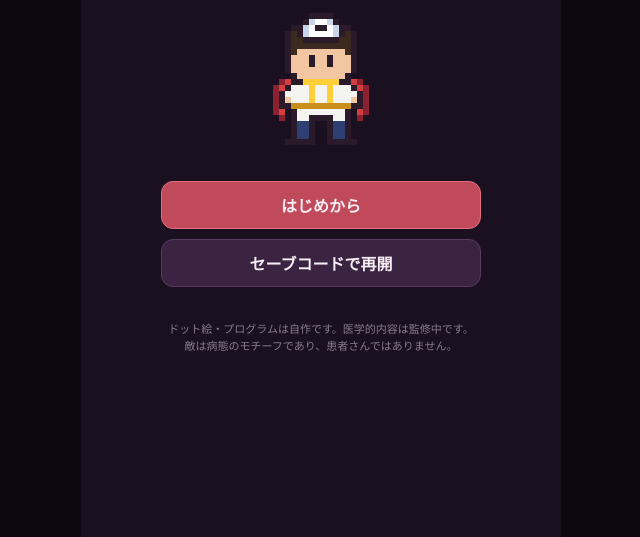
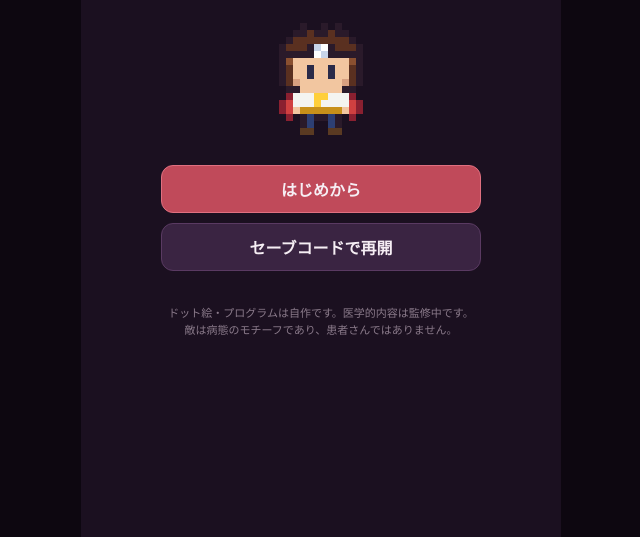
Before and after one commit to shoji-dot/jibika-quest, a website built with Vite: page index.html in a window 1280 px wide. Shown: the part 263-800 px from the top of the page, without its empty margins (319-959 px from the left). Built offline with nearby package versions, Linux system fonts and the light colour scheme.

Commit message:
v0.1.3 主人公を2頭身（16×16）に変更・画面を1.33倍に引いて広く表示
- N1 主人公を案Aの2頭身版（額帯鏡・赤マント・白衣、16×16）に変更。武器の重ね絵も2頭身用に描き直し
- 当たり判定（10×7）と座標の基準点は v0.1.2 と同じ
- N2 端末の実際の画素数で描画し、1ドット＝整数画素で論理サイズ約1.33倍に表示（画素比3→4画素、画素比2→3画素）
- 引いた画面でも暗幕の端が見えないよう暗幕テクスチャを 640→1024px に拡大
- アイコン・タイトルの主人公を更新
- テスト 51→55件

Co-Authored-By: Claude Opus 5.5 <noreply@anthropic.com>
Claude-Session: https://claude.ai/code/session_01Xt5m5piy5PT2sRf7f16uLM

```diff
--- a/package.json
+++ b/package.json
@@ -1,7 +1,7 @@
 {
   "name": "jibika-quest",
   "private": true,
-  "version": "0.1.2",
+  "version": "0.1.3",
   "description": "耳鼻科クエスト（仮称）— iPhone縦画面の2DアクションRPG（PWA）",
   "type": "module",
   "scripts": {
--- a/src/art/hero.ts
+++ b/src/art/hero.ts
@@ -1,212 +1,167 @@
-// 主人公（案A 額帯鏡の勇者・16×24）のドット絵と、手に持つ武器の重ね絵
-// 設計：docs/11_設計レビュー_v0.1.2（L1・L2・L4 承認済み）。すべて自作。
+// 主人公（案A 額帯鏡の勇者・2頭身・16×16）のドット絵と、手に持つ武器の重ね絵
+// 設計：docs/13_設計レビュー_v0.1.3（M7 承認済み）。すべて自作。等身だけを参考にしたオリジナルのデザイン。
 // 体の絵に武器の重ね絵を合成して使う。左向きは右向きを左右反転する。
 
 export const HERO_W = 16;
-export const HERO_H = 24;
+export const HERO_H = 16;
 
 export type HeroFrame = 'down0' | 'down1' | 'up0' | 'up1' | 'side0' | 'side1';
 export const HERO_FRAMES: readonly HeroFrame[] = ['down0', 'down1', 'up0', 'up1', 'side0', 'side1'];
 
 export const HERO_PALETTE: Record<string, string> = {
-  'G': '#6a7688',
-  'M': '#ffffff',
-  'R': '#8a2030',
-  'T': '#8a96a8',
-  'Y': '#c8901a',
-  'g': '#b8c2d0',
-  'h': '#3b2a20',
-  'k': '#2a1a2a',
-  'm': '#c8d4e8',
-  'n': '#6a4a2a',
-  'p': '#2d3f73',
-  'r': '#d04040',
-  's': '#f2c6a0',
-  't': '#dfe6f2',
-  'w': '#f4f4f0',
-  'y': '#ffcf3a'
+  G: '#6a7688',
+  H: '#8a5030',
+  M: '#ffffff',
+  R: '#8a2030',
+  S: '#d8a080',
+  T: '#8a96a8',
+  Y: '#c8901a',
+  e: '#2a2a48',
+  g: '#b8c2d0',
+  h: '#5a3020',
+  k: '#2a1a2a',
+  m: '#c8d4e8',
+  n: '#5a3a22',
+  p: '#2d3f73',
+  r: '#d04040',
+  s: '#f2c6a0',
+  t: '#dfe6f2',
+  w: '#f4f4f0',
+  y: '#ffcf3a',
 };
 
 /** 体の絵（'.' は透明） */
 export const HERO_BASE: Record<HeroFrame, string[]> = {
   // 正面・立ち
   down0: [
-    '................',
-    '......kkkk......',
-    '.....kmMMmk.....',
-    '...kkmMkkMmkk...',
-    '..khkmMMMMmkhk..',
-    '..khhkkkkkkhhk..',
-    '..khhhhhhhhhhk..',
-    '..khsssssssshk..',
-    '..kssskssksssk..',
-    '..kssskssksssk..',
-    '..kssssssssssk..',
-    '...kssssssssk...',
-    '.RrkkyyyyyykkrR.',
-    'RrkwwwywwywwwkrR',
-    'RkwwwwywwywwwwkR',
-    'RkswwwywwywwwskR',
-    'RkkYYYYYYYYYYkkR',
-    'Rr.kwwwwwwwwk.rR',
-    '.R.kwwkkkkwwk.R.',
-    '...kppk..kppk...',
-    '...kppk..kppk...',
-    '...kppk..kppk...',
-    '..kkkkk..kkkkk..',
-    '................',
+    '.....k..k.k.....',
+    '....kkhkkhkk....',
+    '...khhhhhhhhk...',
+    '..khhhkmMkhhhk..',
+    '..kkkkkMmkkkkk..',
+    '..kHssssssssHk..',
+    '..khssessesshk..',
+    '..khssessesshk..',
+    '..khSssssssShk..',
+    '...kksssssskk...',
+    '...RwwwyywwwR...',
+    '..RrwwwywwwwrR..',
+    '..RrsYYYYYYsrR..',
+    '...R.kpkkpk.R...',
+    '.....kp..pk.....',
+    '.....nn..nn.....',
   ],
   // 正面・歩き
   down1: [
-    '................',
-    '......kkkk......',
-    '.....kmMMmk.....',
-    '...kkmMkkMmkk...',
-    '..khkmMMMMmkhk..',
-    '..khhkkkkkkhhk..',
-    '..khhhhhhhhhhk..',
-    '..khsssssssshk..',
-    '..kssskssksssk..',
-    '..kssskssksssk..',
-    '..kssssssssssk..',
-    '...kssssssssk...',
-    '.RrkkyyyyyykkrR.',
-    'RrkwwwywwywwwkrR',
-    'RkwwwwywwywwwwkR',
-    'RkswwwywwywwwskR',
-    'RkkYYYYYYYYYYkkR',
-    'Rr.kwwwwwwwwk.rR',
-    '.R.kwwkkkkwwk.R.',
-    '...kppk..kppk...',
-    '...kppk..kppk...',
-    '...kppk..kkkk...',
-    '..kkkkk.........',
-    '................',
+    '.....k..k.k.....',
+    '....kkhkkhkk....',
+    '...khhhhhhhhk...',
+    '..khhhkmMkhhhk..',
+    '..kkkkkMmkkkkk..',
+    '..kHssssssssHk..',
+    '..khssessesshk..',
+    '..khssessesshk..',
+    '..khSssssssShk..',
+    '...kksssssskk...',
+    '...RwwwyywwwR...',
+    '..RrwwwywwwwrR..',
+    '..RrsYYYYYYsrR..',
+    '...R.kpkkpk.R...',
+    '.....kp..nn.....',
+    '.....nn.........',
   ],
   // 背中・立ち
   up0: [
-    '................',
-    '................',
-    '.....kkkkkk.....',
-    '....khhhhhhk....',
+    '.....k..k.k.....',
+    '....kkkkkkkk....',
     '...khhhhhhhhk...',
+    '..khhhhhhhhhhk..',
     '..kkkkkkkkkkkk..',
+    '..khhhhHhhhhhk..',
+    '..khhHhhhhhhhk..',
+    '..khhhhhhHhhhk..',
     '..khhhhhhhhhhk..',
-    '..khhhhhhhhhhk..',
-    '..khhhhhhhhhhk..',
-    '..khhhhhhhhhhk..',
-    '...khhhhhhhhk...',
-    '....kssssssk....',
-    '.kRRyyyyyyyyRRk.',
-    'kRrrrrrrrrrrrrRk',
-    'kRrrrrRrrRrrrrRk',
-    'ksrrrrRrrRrrrrsk',
-    'kRrrrrRrrRrrrrRk',
-    'kRrrrrrrrrrrrrRk',
-    '.kRrrrrrrrrrrRk.',
-    '..kRRRRRRRRRRk..',
-    '...kppk..kppk...',
-    '...kppk..kppk...',
-    '..kkkkk..kkkkk..',
-    '................',
+    '...kkkkkkkkkk...',
+    '..RryyyyyyyyrR..',
+    '..RrrrrRRrrrrR..',
+    '..srrrrRRrrrrs..',
+    '...RRkpkkpkRR...',
+    '.....kp..pk.....',
+    '.....nn..nn.....',
   ],
   // 背中・歩き
   up1: [
-    '................',
-    '................',
-    '.....kkkkkk.....',
-    '....khhhhhhk....',
+    '.....k..k.k.....',
+    '....kkkkkkkk....',
     '...khhhhhhhhk...',
+    '..khhhhhhhhhhk..',
     '..kkkkkkkkkkkk..',
+    '..khhhhHhhhhhk..',
+    '..khhHhhhhhhhk..',
+    '..khhhhhhHhhhk..',
     '..khhhhhhhhhhk..',
-    '..khhhhhhhhhhk..',
-    '..khhhhhhhhhhk..',
-    '..khhhhhhhhhhk..',
-    '...khhhhhhhhk...',
-    '....kssssssk....',
-    '.kRRyyyyyyyyRRk.',
-    'kRrrrrrrrrrrrrRk',
-    'kRrrrrRrrRrrrrRk',
-    'ksrrrrRrrRrrrrsk',
-    'kRrrrrRrrRrrrrRk',
-    'kRrrrrrrrrrrrrRk',
-    '.kRrrrrrrrrrrRk.',
-    '..kRRRRRRRRRRk..',
-    '...kppk..kppk...',
-    '...kkkk..kppk...',
-    '.........kkkkk..',
-    '................',
+    '...kkkkkkkkkk...',
+    '..RryyyyyyyyrR..',
+    '..RrrrrRRrrrrR..',
+    '..srrrrRRrrrrs..',
+    '...RRkpkkpkRR...',
+    '.....kp..nn.....',
+    '.....nn.........',
   ],
   // 右向き・立ち
   side0: [
-    '................',
-    '................',
-    '....kkkkkk......',
-    '...khhhhhhkkk...',
-    '..khhhhhhhkmMk..',
-    '..khhhhhhhkMmk..',
-    '..khhhhhsssk....',
-    '..khhhhssksk....',
-    '..khhhhsssssk...',
-    '...khhhssssk....',
-    '....khsssk......',
-    '.....kssk.......',
-    '..RRkyyyyyk.....',
-    '.Rrrkwwwwywk....',
-    'Rrrrkwwwwywk....',
-    'Rrrrkwwswywk....',
-    'RrrrkYYYYYYk....',
-    '.Rrrkwwwwwwk....',
-    '..RRkwwwkwwk....',
-    '.....kppkpk.....',
-    '.....kppkpk.....',
-    '.....kppkpk.....',
-    '....kkkkkkkk....',
-    '................',
+    '....k.k.k.......',
+    '....kkkkkkk.....',
+    '...khhhhhhhk....',
+    '..khhhhhhhhhkk..',
+    '..kkkkkkkkkkmM..',
+    '..khhhhhsssskk..',
+    '..khhhhssesss...',
+    '..khhhhssessk...',
+    '..khhhhsSsssk...',
+    '...kkksssssk....',
+    '....Rwwwwyw.....',
+    '...rrwwwwww.....',
+    '..RrrYYYYsY.....',
+    '.RrR.kpkpk......',
+    '......pkp.......',
+    '.....nn.nn......',
   ],
   // 右向き・歩き
   side1: [
-    '................',
-    '................',
-    '....kkkkkk......',
-    '...khhhhhhkkk...',
-    '..khhhhhhhkmMk..',
-    '..khhhhhhhkMmk..',
-    '..khhhhhsssk....',
-    '..khhhhssksk....',
-    '..khhhhsssssk...',
-    '...khhhssssk....',
-    '....khsssk......',
-    '.....kssk.......',
-    '..RRkyyyyyk.....',
-    '.Rrrkwwwwywk....',
-    'Rrrrkwwwwywk....',
-    'Rrrrkwwswywk....',
-    'RrrrkYYYYYYk....',
-    '.Rrrkwwwwwwk....',
-    '..RRkwwwkwwk....',
-    '.....kpkkpk.....',
-    '....kpk..kpk....',
-    '...kpk....kpk...',
-    '..kkk......kkk..',
-    '................',
+    '....k.k.k.......',
+    '....kkkkkkk.....',
+    '...khhhhhhhk....',
+    '..khhhhhhhhhkk..',
+    '..kkkkkkkkkkmM..',
+    '..khhhhhsssskk..',
+    '..khhhhssesss...',
+    '..khhhhssessk...',
+    '..khhhhsSsssk...',
+    '...kkksssssk....',
+    '....Rwwwwyw.....',
+    '...rrwwwwww.....',
+    '..RrrYYYYsY.....',
+    '.RrR.pk.kp......',
+    '....p.....p.....',
+    '...nn.....nn....',
   ],
 };
 
 type Dir = 'down' | 'up' | 'side';
-/** 武器の重ね絵：[x, y, 色記号]。手の位置は 正面(2,15)・背中(14,15)・横(7,15) */
+/** 武器の重ね絵：[x, y, 色記号]。手の位置は 正面(4,12)・背中(13,12)・横(9,12) */
 export const WEAPON_OVERLAYS: Record<string, Record<Dir, [number, number, string][]>> = {
   // 細針の刃：銀の細い針と柄
   w_pick: {
-    down: [[0, 14, 'k'], [1, 6, 'T'], [1, 7, 't'], [1, 8, 't'], [1, 9, 't'], [1, 10, 't'], [1, 11, 't'], [1, 12, 't'], [1, 13, 't'], [1, 14, 'k'], [1, 15, 'n'], [1, 16, 'n'], [2, 14, 'k']],
-    up: [[13, 14, 'k'], [14, 6, 'T'], [14, 7, 't'], [14, 8, 't'], [14, 9, 't'], [14, 10, 't'], [14, 11, 't'], [14, 12, 't'], [14, 13, 't'], [14, 14, 'k'], [14, 15, 'n'], [14, 16, 'n'], [15, 14, 'k']],
-    side: [[8, 14, 'k'], [8, 15, 'n'], [8, 16, 'k'], [9, 15, 't'], [10, 15, 't'], [11, 15, 't'], [12, 15, 't'], [13, 15, 't'], [14, 15, 't'], [15, 15, 'T']],
+    down: [[2, 11, 'k'], [3, 4, 'T'], [3, 5, 't'], [3, 6, 't'], [3, 7, 't'], [3, 8, 't'], [3, 9, 't'], [3, 10, 't'], [3, 11, 'k'], [3, 12, 'n'], [4, 11, 'k']],
+    up: [[12, 11, 'k'], [13, 4, 'T'], [13, 5, 't'], [13, 6, 't'], [13, 7, 't'], [13, 8, 't'], [13, 9, 't'], [13, 10, 't'], [13, 11, 'k'], [13, 12, 'n'], [14, 11, 'k']],
+    side: [[10, 11, 'k'], [10, 12, 'n'], [10, 13, 'k'], [11, 12, 't'], [12, 12, 't'], [13, 12, 't'], [14, 12, 't'], [15, 12, 't']],
   },
   // 吸引の杖：先端が曲がった管
   w_suction: {
-    down: [[0, 13, 'G'], [1, 8, 'g'], [1, 9, 'g'], [1, 10, 'g'], [1, 11, 'g'], [1, 12, 'g'], [1, 13, 'g'], [1, 14, 'g'], [1, 15, 'g'], [1, 16, 'g'], [1, 17, 'G'], [2, 6, 'G'], [2, 7, 'g']],
-    up: [[13, 6, 'G'], [13, 7, 'g'], [14, 8, 'g'], [14, 9, 'g'], [14, 10, 'g'], [14, 11, 'g'], [14, 12, 'g'], [14, 13, 'g'], [14, 14, 'g'], [14, 15, 'g'], [14, 16, 'g'], [14, 17, 'G'], [15, 13, 'G']],
-    side: [[8, 15, 'g'], [9, 15, 'g'], [10, 14, 'G'], [10, 15, 'g'], [11, 15, 'g'], [12, 15, 'g'], [13, 15, 'g'], [14, 16, 'g'], [15, 17, 'G']],
+    down: [[2, 10, 'G'], [3, 6, 'g'], [3, 7, 'g'], [3, 8, 'g'], [3, 9, 'g'], [3, 10, 'g'], [3, 11, 'g'], [3, 12, 'g'], [3, 13, 'g'], [4, 4, 'G'], [4, 5, 'g']],
+    up: [[12, 4, 'G'], [12, 5, 'g'], [13, 6, 'g'], [13, 7, 'g'], [13, 8, 'g'], [13, 9, 'g'], [13, 10, 'g'], [13, 11, 'g'], [13, 12, 'g'], [13, 13, 'g'], [14, 10, 'G']],
+    side: [[10, 12, 'g'], [11, 11, 'G'], [11, 12, 'g'], [12, 12, 'g'], [13, 12, 'g'], [14, 13, 'g'], [15, 14, 'G']],
   },
 };
 
--- a/src/main.ts
+++ b/src/main.ts
@@ -8,6 +8,7 @@ import { initControls } from './ui/controls';
 import { initDialog, initHud, renderHud } from './ui/hud';
 import { initMenu } from './ui/menu';
 import { showDied, showTitle } from './ui/screens';
+import { bufferSize } from './systems/view';
 
 async function boot(): Promise<void> {
   initHud();
@@ -22,15 +23,20 @@ async function boot(): Promise<void> {
   document.getElementById('hud')!.hidden = false;
   document.getElementById('controls')!.hidden = false;
 
+  // 端末の実際の画素数で描き、表示は論理サイズに縮める（ドット絵の点をそろえるため。設計レビュー13 N2）
+  const dpr = window.devicePixelRatio || 1;
+  const gameEl = document.getElementById('game')!;
+  const initial = bufferSize(gameEl.clientWidth, gameEl.clientHeight, dpr);
   const game = new Phaser.Game({
     type: Phaser.WEBGL,
     parent: 'game',
     backgroundColor: '#120a14',
     pixelArt: true,
     scale: {
-      mode: Phaser.Scale.RESIZE,
-      width: '100%',
-      height: '100%',
+      mode: Phaser.Scale.NONE,
+      width: initial.width,
+      height: initial.height,
+      zoom: 1 / dpr,
     },
     physics: {
       default: 'arcade',
@@ -38,7 +44,17 @@ async function boot(): Promise<void> {
     },
     input: { activePointers: 3 },
     scene: [FieldScene],
+    callbacks: {
+      preBoot: (g) => g.registry.set('dpr', dpr),
+    },
   });
+  // 画面の大きさが変わったら（回転・アドレスバーの伸縮など）描画サイズを合わせる
+  new ResizeObserver(() => {
+    const size = bufferSize(gameEl.clientWidth, gameEl.clientHeight, dpr);
+    if (size.width !== game.scale.gameSize.width || size.height !== game.scale.gameSize.height) {
+      game.scale.setGameSize(size.width, size.height);
+    }
+  }).observe(gameEl);
 
   const field = () => game.scene.getScene('field') as FieldScene;
   initMenu(() => field().save(false));
--- a/src/scenes/FieldScene.ts
+++ b/src/scenes/FieldScene.ts
@@ -1,10 +1,11 @@
 // フィールド（探索・戦闘）シーン
 import Phaser from 'phaser';
 import { registerArt } from '../art/art';
-import { HERO_H, heroTextureKey, type HeroFrame } from '../art/hero';
+import { heroTextureKey, type HeroFrame } from '../art/hero';
 import { buildMap, regionAtRow, ISTHMUS_CERUMEN_ROWS, MAP_H, MAP_W, TILE, WALKABLE, type MapData, type Spawn } from '../data/map';
 import { CERUMEN, ENEMIES, ITEMS, WEAPONS, gearLight, type EnemyDef } from '../data/gameData';
 import { darknessAtRow, equipmentLight, lightRadius } from '../systems/lighting';
+import { pixelZoom } from '../systems/view';
 import { calcDamage, contactDamage, hitChance, nearestInRange, rollHit } from '../systems/combat';
 import { addExp } from '../systems/progression';
 import { facingFrom, type Facing } from '../systems/input';
@@ -36,7 +37,7 @@ const INVULN = 0.8;
 const RESPAWN_SEC = 45;
 const DUST_INTERVAL = 0.12; // 走りの煙を出す間隔（秒）
 const DUST_MIN_INPUT = 0.6; // スティックをこれ以上倒しているときだけ煙を出す
-const DARK_SIZE = 640; // 暗幕テクスチャの一辺（ワールド px）。画面より十分大きくする
+const DARK_SIZE = 1024; // 暗幕テクスチャの一辺（ワールド px）。引いた画面（PC の1倍表示を含む）より十分大きくする
 const DARK_COLOR = '22, 8, 12'; // 暗い赤褐色（皮膚の中にいる感じ）
 const LIGHT_FORWARD = 10; // 明かりの中心を向いている方向へずらす量（px）
 
@@ -102,11 +103,10 @@ export class FieldScene extends Phaser.Scene {
     const px = e.position.x >= 0 ? e.position.x : start.tx * TILE + 8;
     const py = e.position.y >= 0 ? e.position.y : start.ty * TILE + 8;
     this.player = this.physics.add.sprite(px, py, heroTextureKey('down0', e.equipment.weapon));
-    // 16×24 の絵。座標の基準点は従来（16×16 の中心）と同じ「足元の少し上」に保つ
-    this.player.setOrigin(0.5, (HERO_H - 8) / HERO_H);
+    // 16×16 の絵（2頭身）。座標の基準点は絵の中心
     const pb = this.player.body as Body;
-    // 当たり判定（10×7）は従来と同じ位置：基準点の1px下から（v0.1.1 では 16×16 の上端から9px）
-    pb.setSize(10, 7).setOffset(3, HERO_H - 7);
+    // 当たり判定（10×7）：基準点の1px下から（v0.1.1〜v0.1.2 と同じ位置）
+    pb.setSize(10, 7).setOffset(3, 9);
     this.player.setCollideWorldBounds(true);
     // 歩きアニメ（正面・背中・横 × 武器ごと）。左向きは横向きを反転して使う
     for (const weaponId of Object.keys(WEAPONS)) {
@@ -527,7 +527,7 @@ export class FieldScene extends Phaser.Scene {
     addItem(id, -1);
     const heal = ITEMS[id].heal ?? 0;
     e.hp = Math.min(max, e.hp + heal);
-    this.popNumber(this.player.x, this.player.y - 20, `+${heal}`, '#7dff9a');
+    this.popNumber(this.player.x, this.player.y - 12, `+${heal}`, '#7dff9a');
     bus.emit('hud');
   }
 
@@ -677,7 +677,7 @@ export class FieldScene extends Phaser.Scene {
     const e = ear();
     e.hp = Math.max(0, e.hp - dmg);
     this.invuln = INVULN;
-    this.popNumber(this.player.x, this.player.y - 20, `-${dmg}`, '#ff8080');
+    this.popNumber(this.player.x, this.player.y - 12, `-${dmg}`, '#ff8080');
     this.cameras.main.shake(80, 0.004);
     const dir = new Phaser.Math.Vector2(this.player.x - s.x, this.player.y - s.y).normalize();
     this.knock.set(dir.x * 140, dir.y * 140);
@@ -887,10 +887,9 @@ export class FieldScene extends Phaser.Scene {
   }
 
   private applyZoom(): void {
-    const w = this.scale.gameSize.width;
-    // 横におよそ11〜12タイル見える整数倍率（小型 iPhone でも 2 倍以上）
-    const zoom = Math.max(2, Math.floor(w / (11 * TILE)));
-    this.cameras.main.setZoom(zoom);
+    // 描画は端末の画素単位。1ドット＝整数画素で、論理サイズで約1.33倍に見える倍率（設計レビュー13 M8）
+    const dpr = (this.registry.get('dpr') as number | undefined) ?? 1;
+    this.cameras.main.setZoom(pixelZoom(dpr));
   }
 
   // ---------------- セーブ ----------------
--- a/src/style.css
+++ b/src/style.css
@@ -178,7 +178,7 @@ textarea { min-height: 120px; font-family: ui-monospace, Menlo, monospace; font-
 .title-wrap { min-height: 100%; display: flex; flex-direction: column; align-items: center; justify-content: center; text-align: center; gap: 10px; }
 .title-logo { font-size: 38px; font-weight: 900; letter-spacing: 0.06em; color: #fff; text-shadow: 0 3px 0 #c04a5a, 0 6px 0 #5a3a62; }
 .title-sub { margin: 0; color: var(--muted); font-size: 14px; }
-.title-hero { width: 96px; height: 144px; image-rendering: pixelated; margin: 10px 0 6px; }
+.title-hero { width: 112px; height: 112px; image-rendering: pixelated; margin: 10px 0 6px; }
 .title-btns { width: 100%; max-width: 320px; margin-top: 10px; }
 .foot { margin-top: 14px; font-size: 11px !important; color: #8a7a8a !important; }
 
--- /dev/null
+++ b/src/systems/view.ts
@@ -0,0 +1,17 @@
+// 画面の描画倍率（純粋ロジック）
+// ドット絵の点の大きさをそろえるため、端末の実際の画素数で描き、
+// 「1ドット＝整数個の画素」になる倍率を選ぶ。v0.1.3：画面の論理サイズで約1.33倍を目標にする（設計レビュー13 M8）。
+
+export const TARGET_CSS_ZOOM = 4 / 3;
+
+/** 1ドットを何画素で描くか（整数）。例：画素比3→4（=1.33倍）、画素比2→3（=1.5倍）、画素比1→1（=1倍） */
+export function pixelZoom(devicePixelRatio: number, target = TARGET_CSS_ZOOM): number {
+  const dpr = devicePixelRatio > 0 && Number.isFinite(devicePixelRatio) ? devicePixelRatio : 1;
+  return Math.max(1, Math.round(target * dpr));
+}
+
+/** 描画用の画面の大きさ（画素）。論理サイズ×画素比を整数に丸める */
+export function bufferSize(cssWidth: number, cssHeight: number, devicePixelRatio: number): { width: number; height: number } {
+  const dpr = devicePixelRatio > 0 && Number.isFinite(devicePixelRatio) ? devicePixelRatio : 1;
+  return { width: Math.max(1, Math.round(cssWidth * dpr)), height: Math.max(1, Math.round(cssHeight * dpr)) };
+}
--- a/src/ui/menu.ts
+++ b/src/ui/menu.ts
@@ -148,7 +148,7 @@ function body(): string {
           <b>C：攻撃ボタン</b><p>「攻撃」ボタンを押している間だけ攻撃します。</p></div>
         <h3>この版について</h3>
         <div class="card">
-          <p>耳鼻科クエスト 試遊版 v0.1.2</p>
+          <p>耳鼻科クエスト 試遊版 v0.1.3</p>
           <p class="note">ドット絵・プログラムはすべて自作です（外部素材なし）。医学的な内容は監修中で、ゲーム上の演出は医学的事実と異なる場合があります。</p>
           <p class="note">PC：WASD/矢印で移動、J 攻撃、K 特殊、L 持替、I 道具</p>
         </div>`;
--- a/src/ui/screens.ts
+++ b/src/ui/screens.ts
@@ -7,7 +7,7 @@ import { bus } from '../game/store';
 const screen = () => document.getElementById('screen')!;
 
 function heroCanvas(): HTMLCanvasElement {
-  // 武器なしの正面の絵（16×24）
+  // 武器なしの正面の絵（2頭身・16×16）
   const c = document.createElement('canvas');
   c.width = HERO_W;
   c.height = HERO_H;
@@ -33,7 +33,7 @@ export function showTitle(existing: SaveData | null): Promise<SaveData> {
     el.innerHTML = `
       <div class="title-wrap">
         <div class="title-logo">耳鼻科クエスト</div>
-        <p class="title-sub">〜 聴界アウリスの響き 〜　試遊版 v0.1.2</p>
+        <p class="title-sub">〜 聴界アウリスの響き 〜　試遊版 v0.1.3</p>
         <div id="hero-slot"></div>
         <div class="title-btns">
           ${existing ? `<button class="pbtn primary wide" data-continue>つづきから（${escapeHtml(existing.series.name)} Lv${existing.apps.ear.level}）</button>` : ''}
```
Also changed, not shown: scripts/make-icons.ts (+7 -7 lines), tests/hero.test.ts (+2 -2 lines), tests/view.test.ts (added, +22 -0 lines), public/apple-touch-icon.png, public/favicon.png, public/icon-192.png, public/icon-512.png.
